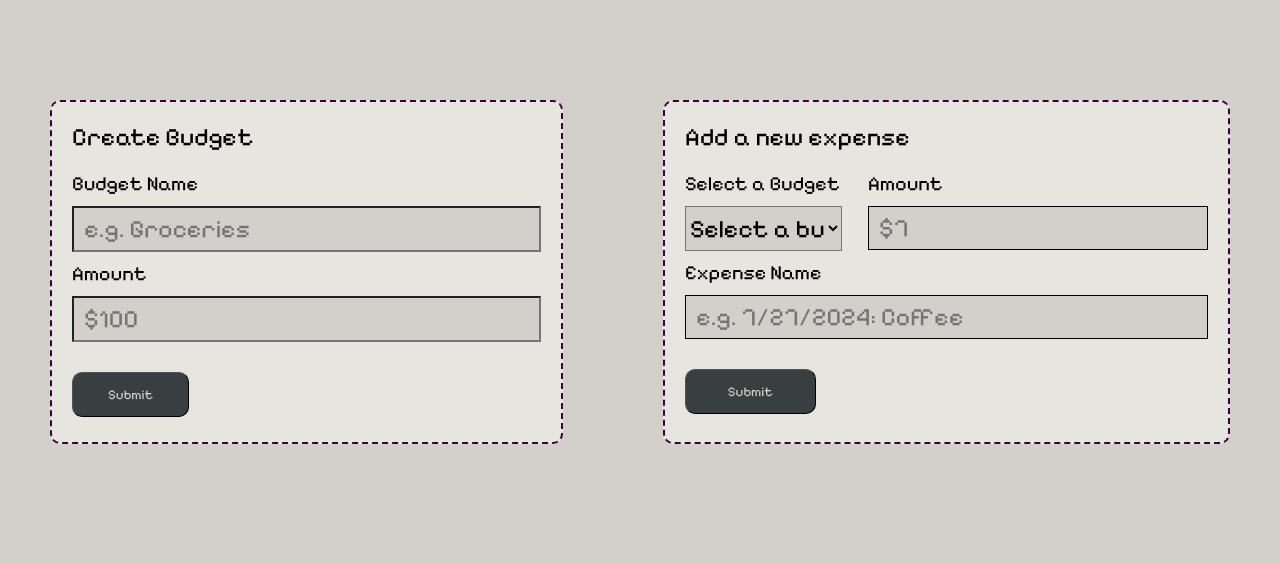
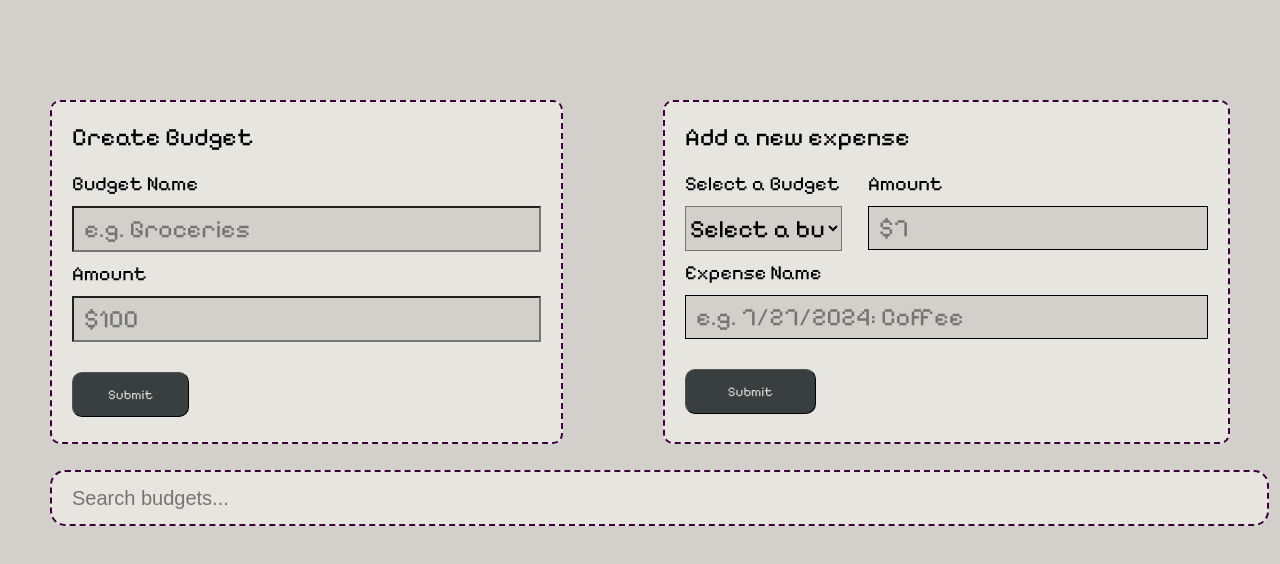
Before and after one commit to Bismithblde/Empower-Hackathon, a React (Vite) app in the folder empower-hacks/: page /budget in a window 1280 px wide. Shown: the top 564 px of the page. Built offline with nearby package versions, Linux system fonts and the light colour scheme.

Commit message:
added search functionality to search through budget names using fuse.js library

```diff
--- a/empower-hacks/components/BudgetList/BudgetList.css
+++ b/empower-hacks/components/BudgetList/BudgetList.css
@@ -27,3 +27,13 @@
     transform: translateY(-20px);
     transition: opacity 500ms, transform 500ms;
   }
+  .search-input {
+    width: 97%;
+    height: 50px;
+    background-color: #E7E5DF;
+    border-radius: 15px;
+    padding-left: 20px;
+    font-size: 20px;
+    border: 2px dashed rgb(58, 0, 58);
+    margin-top: 20px;
+  }
--- a/empower-hacks/components/BudgetList/BudgetList.jsx
+++ b/empower-hacks/components/BudgetList/BudgetList.jsx
@@ -1,21 +1,49 @@
-import React from 'react';
+import React, { useState } from 'react';
 import BudgetCard from '../BudgetCard/BudgetCard';
 import './BudgetList.css';
 import { CSSTransition, TransitionGroup } from 'react-transition-group';
+import Fuse from 'fuse.js';
 
 const BudgetList = ({ budgetsArray, setBudgetArray }) => {
+  const [searchTerm, setSearchTerm] = useState('');
+
+  // Initialize Fuse.js
+  const fuse = new Fuse(budgetsArray, {
+    keys: ['name'], // Adjust this to match the key(s) you want to search by
+    includeScore: true,
+  });
+
+  // Filter budgets based on search term
+  const filteredBudgets = searchTerm
+    ? fuse.search(searchTerm).map(result => result.item)
+    : budgetsArray;
+
+  // Handle search input change
+  const handleSearchChange = (e) => {
+    setSearchTerm(e.target.value);
+  };
+
   return (
+    <>
+      <input
+      type="text"
+      placeholder="Search budgets..."
+      value={searchTerm}
+      onChange={handleSearchChange}
+      className="search-input"
+        />
       <div className='budget-list-container'>
         <TransitionGroup component={null}>
-        {budgetsArray && budgetsArray.map((budget) => (
+          {filteredBudgets.map((budget) => (
             <CSSTransition key={budget.id} timeout={500} classNames="fade">
               <div className='budget-card-container'>
-              <BudgetCard budget={budget} setBudgetArray={setBudgetArray} budgetArray={budgetsArray}/>
+                <BudgetCard budget={budget} setBudgetArray={setBudgetArray} budgetArray={filteredBudgets}/>
               </div>
             </CSSTransition>
           ))}
         </TransitionGroup>
       </div>
+    </>
   );
 };
 
--- a/package.json
+++ b/package.json
@@ -6,6 +6,8 @@
     "bootstrap": "^5.3.3",
     "chart.js": "^4.4.3",
     "d3": "^7.9.0",
+    "fuse.js": "^7.0.0",
+    "fuze": "^0.0.1",
     "react-chartjs-2": "^5.2.0",
     "react-circular-progressbar": "^2.1.0",
     "react-router-dom": "^6.25.1",
```
Also changed, not shown: empower-hacks/components/CardSearch/CardSearch.jsx (added, +37 -0 lines), empower-hacks/components/CardSearch/CardSearch.css (added), 1 other file (tests, documents, lock files or other folders). Lines whose indentation alone changed are shown as unchanged.
